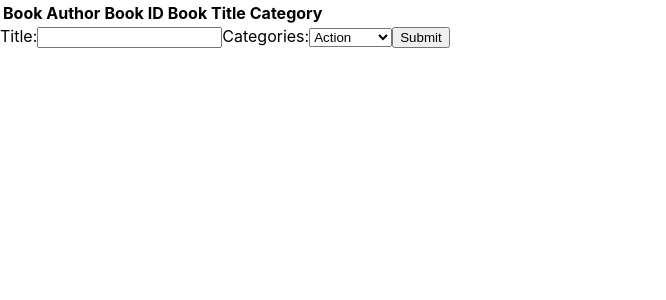
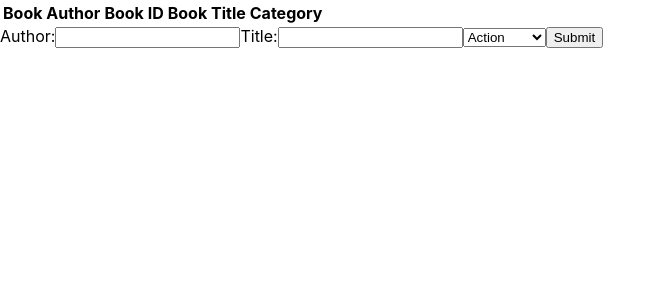
Before and after one commit to Temmarie/Bookstore, a React (Create React App) app: page / in a window 1280 px wide. Shown: the top 300 px of the page, without its empty margins (0-666 px from the left). Built offline with nearby package versions, Linux system fonts and the light colour scheme.

Commit message:
Make the BooksForm component stateful

```diff
--- a/src/containers/BooksForm.js
+++ b/src/containers/BooksForm.js
@@ -1,6 +1,46 @@
-import React from 'react';
+/* eslint-disable react/destructuring-assignment */
+import React, { Component } from 'react';
+import { connect } from 'react-redux';
+import PropTypes from 'prop-types';
+import { createBook } from '../actions';
 
-const BooksForm = () => {
+class BookForm extends Component {
+  constructor() {
+    super();
+
+    this.state = {
+      author: '',
+      id: Math.random(),
+      title: '',
+      category: '',
+    };
+
+    this.handleChange = this.handleChange.bind(this);
+  }
+
+  handleChange = e => {
+    this.setState({
+      [e.target.name]: e.target.value,
+    });
+  }
+
+  handleSubmit = e => {
+    e.preventDefault();
+    this.props.createBook(this.state);
+    e.tatget.reset();
+    this.resetState();
+  }
+
+  resetState() {
+    this.setState({
+      author: '',
+      id: Math.random(),
+      title: '',
+      category: '',
+    });
+  }
+
+  render() {
     const categories = [
       'Action',
       'Biography',
@@ -10,20 +50,38 @@ const BooksForm = () => {
       'Learning',
       'Sci-Fi',
     ];
+    const catList = categories.map(cat => (
+      <option key={Math.random()} value={cat}>
+        {cat}
+      </option>
+    ));
 
     return (
-    <form>
+      <form onSubmit={this.handleSubmit}>
+        <label htmlFor="author">
+          Author:
+          <input name="author" type="text" onChange={this.handleChange} />
+        </label>
+        <label htmlFor="title">
           Title:
-      <input type="text" />
-      Categories:
-      <select>
-        {categories.map(category => (
-          <option key={category}>{category}</option>
-        ))}
+          <input name="title" type="text" onChange={this.handleChange} />
+        </label>
+
+        <select name="category" onChange={this.handleChange} value={this.state.category}>
+          {catList}
         </select>
         <button type="submit">Submit</button>
       </form>
     );
+  }
+}
+
+BookForm.propTypes = {
+  createBook: PropTypes.func.isRequired,
 };
 
-export default BooksForm;
+const mapDispatchToProps = dispatch => ({
+  createBook: book => { dispatch(createBook(book)); },
+});
+
+export default connect(null, mapDispatchToProps)(BookForm);
--- a/src/containers/BooksList.js
+++ b/src/containers/BooksList.js
@@ -2,11 +2,17 @@ import React from 'react';
 import { connect } from 'react-redux';
 import PropTypes from 'prop-types';
 import Book from '../components/Book';
+import { removeBook } from '../actions';
 
-function BooksList({ books }) {
+function BooksList({ books, removeBook }) {
+  const handleRemoveBook = book => {
+    removeBook(book);
+  };
+
   const bookList = books.map(book => (
-    <Book book={book} key={Math.random()} />
+    <Book book={book} key={Math.random()} handleRemoveBook={handleRemoveBook} />
   ));
+
   return (
     <div>
       <table>
@@ -27,15 +33,20 @@ function BooksList({ books }) {
 }
 
 const mapStateToProps = state => ({
-  books: state.books,
+  books: state.booksReducer.books,
 });
 
 BooksList.propTypes = {
   books: PropTypes.arrayOf(PropTypes.array),
+  removeBook: PropTypes.func.isRequired,
 };
 
 BooksList.defaultProps = {
   books: [],
 };
 
-export default connect(mapStateToProps)(BooksList);
+const mapDispatchToProps = dispatch => ({
+  removeBook: book => { dispatch(removeBook(book)); },
+});
+
+export default connect(mapStateToProps, mapDispatchToProps)(BooksList);
```
Lines whose indentation alone changed are shown as unchanged.
